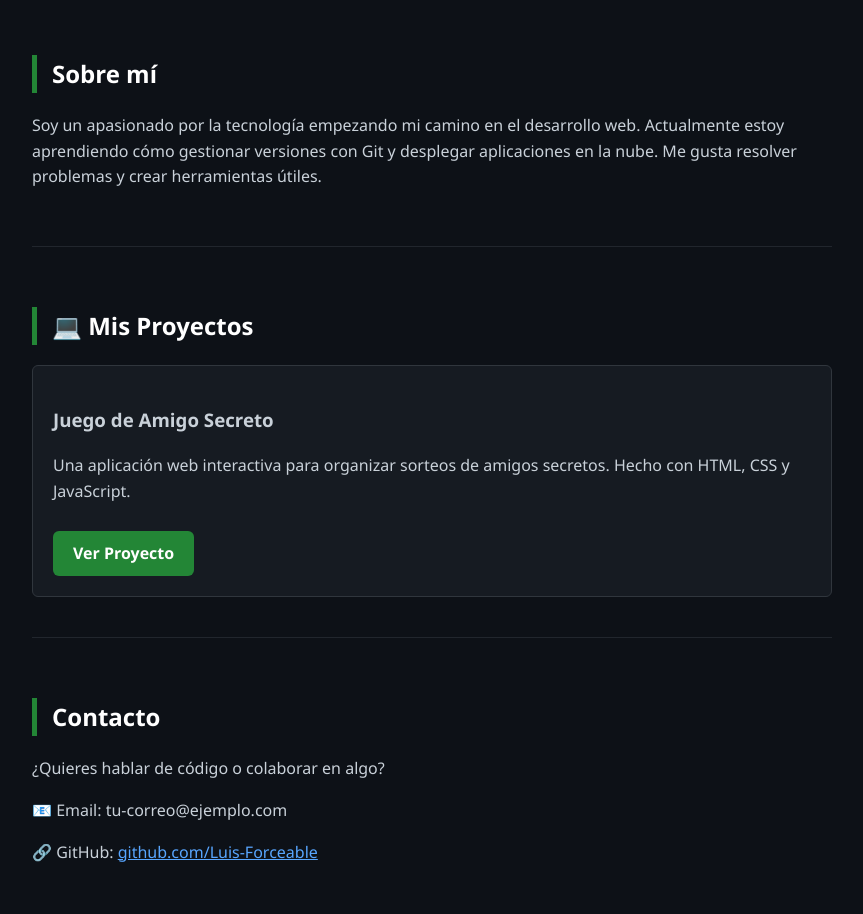
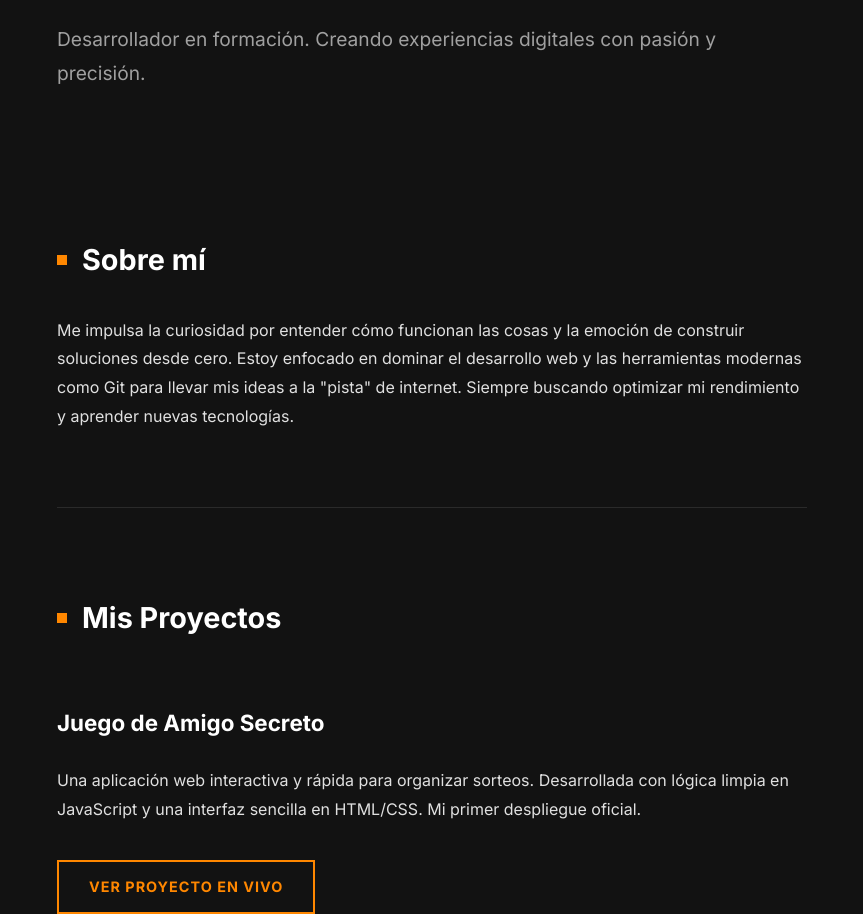
Before and after one commit to Luis-Forceable/luis-forceable.github.io, a plain HTML site: page index.html in a window 1280 px wide. Shown: the part 268-1182 px from the top of the page, without its empty margins (208-1071 px from the left). Drawn offline with Linux system fonts and the light colour scheme.

Commit message:
Update index.html

```diff
--- a/index.html
+++ b/index.html
@@ -3,83 +3,158 @@
 <head>
     <meta charset="UTF-8">
     <meta name="viewport" content="width=device-width, initial-scale=1.0">
-    <title>Portafolio</title>
+    <title>Portafolio de Luis</title>
+    <link rel="preconnect" href="https://fonts.googleapis.com">
+    <link rel="preconnect" href="https://fonts.gstatic.com" crossorigin>
+    <link href="https://fonts.googleapis.com/css2?family=Inter:wght@400;600;700&display=swap" rel="stylesheet">
+
     <style>
-        /* Diseño Base */
+        /* Variables de Color (El corazón del diseño) */
+        :root {
+            --bg-color: #121212; /* Negro asfalto */
+            --text-color: #e0e0e0; /* Blanco humo */
+            --accent-color: #FF8700; /* McLaren Papaya Orange */
+            --secondary-text: #a0a0a0; /* Gris plata */
+        }
+
+        /* Diseño Base Minimalista */
         body {
-            font-family: 'Segoe UI', Tahoma, Geneva, Verdana, sans-serif;
-            background-color: #0d1117; /* Fondo oscuro estilo GitHub */
-            color: #c9d1d9; /* Texto claro */
+            font-family: 'Inter', sans-serif; /* Tipografía limpia */
+            background-color: var(--bg-color);
+            color: var(--text-color);
             margin: 0;
-            line-height: 1.6;
+            line-height: 1.8; /* Más espacio entre líneas para leer mejor */
         }
 
         /* Contenedor Principal */
         .container {
-            max-width: 800px;
+            max-width: 750px; /* Un poco más estrecho para enfocar la vista */
             margin: 0 auto;
-            padding: 20px;
+            padding: 40px 25px;
         }
 
         /* Encabezado */
         header {
-            text-align: center;
-            padding: 50px 0;
-            border-bottom: 1px solid #30363d;
+            text-align: left; /* Alineación izquierda es más moderna */
+            padding: 80px 0 40px;
         }
 
         h1 {
-            color: #58a6ff; /* Azul GitHub */
+            color: #ffffff;
+            font-weight: 700;
+            font-size: 3rem; /* Título grande e impactante */
             margin-bottom: 10px;
+            letter-spacing: -1px;
+        }
+
+        /* Un detalle sutil de velocidad debajo del nombre */
+        h1::after {
+            content: '';
+            display: block;
+            width: 80px;
+            height: 6px;
+            background-color: var(--accent-color);
+            margin-top: 20px;
+            /* Un pequeño ángulo para simular velocidad */
+            transform: skewX(-20deg);
         }
 
         .subtitle {
             font-size: 1.2rem;
-            color: #8b949e;
+            color: var(--secondary-text);
+            font-weight: 400;
+            margin-top: 25px;
         }
 
         /* Secciones */
         section {
-            padding: 40px 0;
-            border-bottom: 1px solid #21262d;
+            padding: 60px 0;
+            /* Líneas separadoras muy sutiles */
+            border-bottom: 1px solid #2a2a2a;
+        }
+
+        section:last-of-type {
+            border-bottom: none;
         }
 
         h2 {
-            color: #fff;
-            border-left: 5px solid #238636; /* Verde Botón */
-            padding-left: 15px;
+            color: #ffffff;
+            font-size: 1.8rem;
+            margin-bottom: 30px;
+            display: flex;
+            align-items: center;
         }
 
-        /* Tarjetas de Proyectos */
-        .project-card {
-            background-color: #161b22;
-            padding: 20px;
-            border-radius: 6px;
-            border: 1px solid #30363d;
-            margin-top: 20px;
+        /* Un punto naranja técnico antes de cada título de sección */
+        h2::before {
+            content: '';
+            display: inline-block;
+            width: 10px;
+            height: 10px;
+            background-color: var(--accent-color);
+            margin-right: 15px;
         }
 
+        /* Tarjetas de Proyectos Minimalistas */
+        .project-card {
+            /* Sin fondo ni bordes gruesos, solo el contenido */
+            background-color: transparent;
+            padding: 30px 0;
+            border-bottom: 1px solid #222; /* Separador sutil */
+            transition: transform 0.3s ease;
+        }
+
+        .project-card:hover {
+            /* Pequeño desplazamiento a la derecha al pasar el mouse, como adelantando */
+            transform: translateX(10px);
+        }
+
+        .project-card:last-child {
+            border-bottom: none;
+        }
+
+        .project-card h3 {
+            margin-top: 0;
+            color: #ffffff;
+            font-size: 1.4rem;
+        }
+
+        /* Botones Estilo F1 */
         .btn {
             display: inline-block;
-            background-color: #238636;
-            color: white;
-            padding: 10px 20px;
+            background-color: transparent; /* Fondo transparente */
+            color: var(--accent-color); /* Texto naranja */
+            padding: 12px 30px;
             text-decoration: none;
-            border-radius: 6px;
-            font-weight: bold;
-            margin-top: 10px;
+            border: 2px solid var(--accent-color); /* Borde naranja sólido */
+            border-radius: 0; /* Bordes afilados, técnicos */
+            font-weight: 700;
+            margin-top: 20px;
+            transition: all 0.3s ease;
+            text-transform: uppercase; /* Texto en mayúsculas */
+            letter-spacing: 1px;
+            font-size: 0.9rem;
         }
 
         .btn:hover {
-            background-color: #2ea043;
+            background-color: var(--accent-color); /* Se llena de naranja al pasar */
+            color: #000000; /* Texto negro para máximo contraste */
         }
 
         /* Pie de página */
         footer {
             text-align: center;
-            padding: 40px;
+            padding: 60px 20px;
             font-size: 0.9rem;
-            color: #8b949e;
+            color: var(--secondary-text);
+            border-top: 1px solid #2a2a2a;
+            margin-top: 40px;
+        }
+
+        footer a {
+            color: var(--accent-color);
+            text-decoration: none;
+            font-weight: bold;
         }
     </style>
 </head>
@@ -88,39 +163,44 @@
     <div class="container">
 
         <header>
-            <h1>Hola, soy Luis</h1>
-            <p class="subtitle">Desarrollador en formación | Aprendiendo GitHub</p>
+            <h1>Hola, soy Luis.</h1>
+            <p class="subtitle">Desarrollador en formación. Creando experiencias digitales con pasión y precisión.</p>
         </header>
 
         <section>
             <h2>Sobre mí</h2>
             <p>
-                Soy un apasionado por la tecnología empezando mi camino en el desarrollo web.
-                Actualmente estoy aprendiendo cómo gestionar versiones con Git y desplegar aplicaciones en la nube.
-                Me gusta resolver problemas y crear herramientas útiles.
+                Me impulsa la curiosidad por entender cómo funcionan las cosas y la emoción de construir soluciones desde cero. Estoy enfocado en dominar el desarrollo web y las herramientas modernas como Git para llevar mis ideas a la "pista" de internet. Siempre buscando optimizar mi rendimiento y aprender nuevas tecnologías.
             </p>
         </section>
 
         <section>
-            <h2>💻 Mis Proyectos</h2>
+            <h2>Mis Proyectos</h2>
 
             <div class="project-card">
                 <h3>Juego de Amigo Secreto</h3>
-                <p>Una aplicación web interactiva para organizar sorteos de amigos secretos. Hecho con HTML, CSS y JavaScript.</p>
-                <a href="https://luis-forceable.github.io/Amigo-Secreto" class="btn" target="_blank">Ver Proyecto</a>
+                <p>Una aplicación web interactiva y rápida para organizar sorteos. Desarrollada con lógica limpia en JavaScript y una interfaz sencilla en HTML/CSS. Mi primer despliegue oficial.</p>
+                <a href="AQUI_TU_ENLACE_DE_GITHUB_PAGES" class="btn" target="_blank">Ver Proyecto en Vivo</a>
             </div>
 
-            </section>
+            <div class="project-card">
+                <h3>Sistema de Gestión (Terminal)</h3>
+                <p>Aplicación de consola robusta (C++/Python) para el manejo eficiente de datos. Demuestra el uso de estructuras complejas y algoritmos optimizados. ¡Pronto subiré la evidencia visual!</p>
+                <a href="#" class="btn" style="opacity: 0.5; cursor: not-allowed;">Próximamente</a>
+            </div>
+        </section>
 
         <section>
             <h2>Contacto</h2>
-            <p>¿Quieres hablar de código o colaborar en algo?</p>
-            <p>📧 Email: tu-correo@ejemplo.com</p>
-            <p>🔗 GitHub: <a href="https://github.com/Luis-Forceable" style="color: #58a6ff;">github.com/Luis-Forceable</a></p>
+            <p>¿Listo para iniciar una colaboración o charlar sobre código? Mis canales están abiertos.</p>
+            <div style="margin-top: 30px;">
+                <a href="mailto:tu-correo@ejemplo.com" class="btn">Enviar Correo</a>
+                <a href="https://github.com/Luis-Forceable" class="btn" target="_blank" style="margin-left: 20px;">Perfil de GitHub</a>
+            </div>
         </section>
 
         <footer>
-            <p>© 2025 Luis. Creado y alojado en GitHub Pages.</p>
+            <p>© 2025 Luis. Impulsado por <a href="https://pages.github.com/" target="_blank">GitHub Pages</a>.</p>
         </footer>
 
     </div>
```
